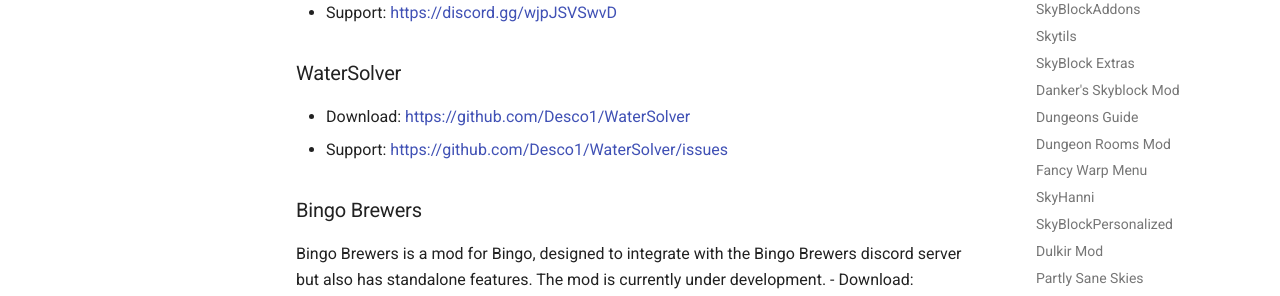
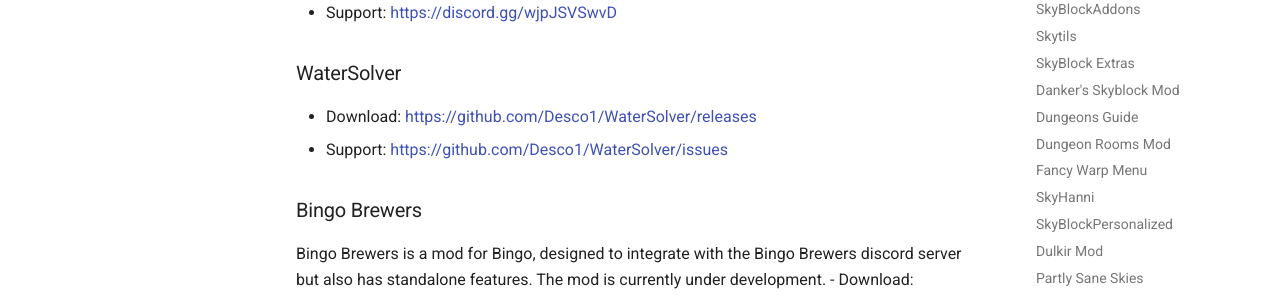
Before and after one commit to ModMalwareInvestigation/SkyBlockModWiki, an MkDocs documentation site: the page built from docs/mod-lists/skyblock-mod-list.md, in a window 1280 px wide and 900 px high, scrolled down 3009 px. Shown: the part 153-449 px from the top of the window. Built offline with MkDocs 1.6.1 and Material for MkDocs 9.7.7, drawn with Linux system fonts in a browser that asks for light colours; comment, search, counter and statistics services are not loaded; some of the changed lines change nothing that is shown.

Commit message:
fix: Water Solver Download link not linking to the Release Page (#24)

```diff
--- a/docs/mod-lists/skyblock-mod-list.md
+++ b/docs/mod-lists/skyblock-mod-list.md
@@ -87,7 +87,7 @@
     - Support: https://discord.gg/wjpJSVSwvD
 
     ### WaterSolver
-    - Download: https://github.com/Desco1/WaterSolver
+    - Download: https://github.com/Desco1/WaterSolver/releases
     - Support: https://github.com/Desco1/WaterSolver/issues
 
     ### Bingo Brewers
```
